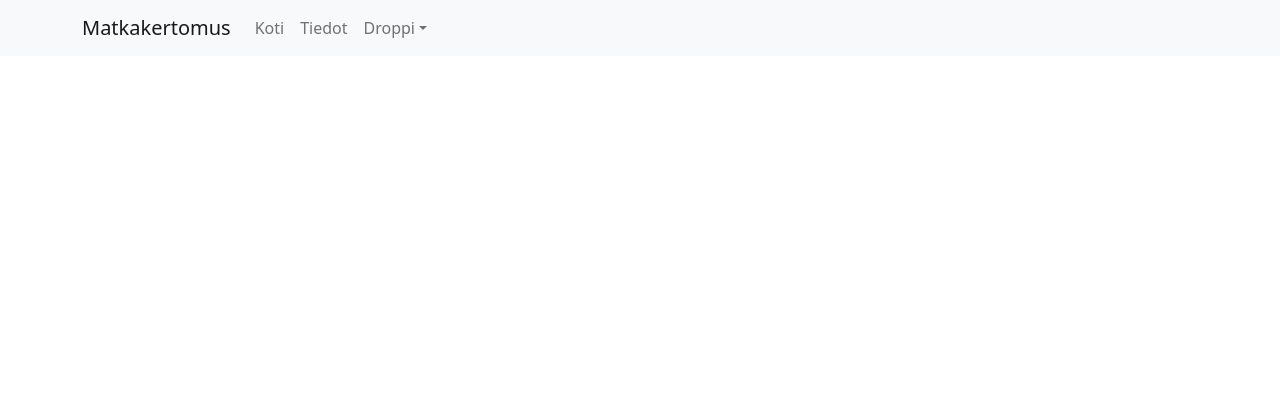
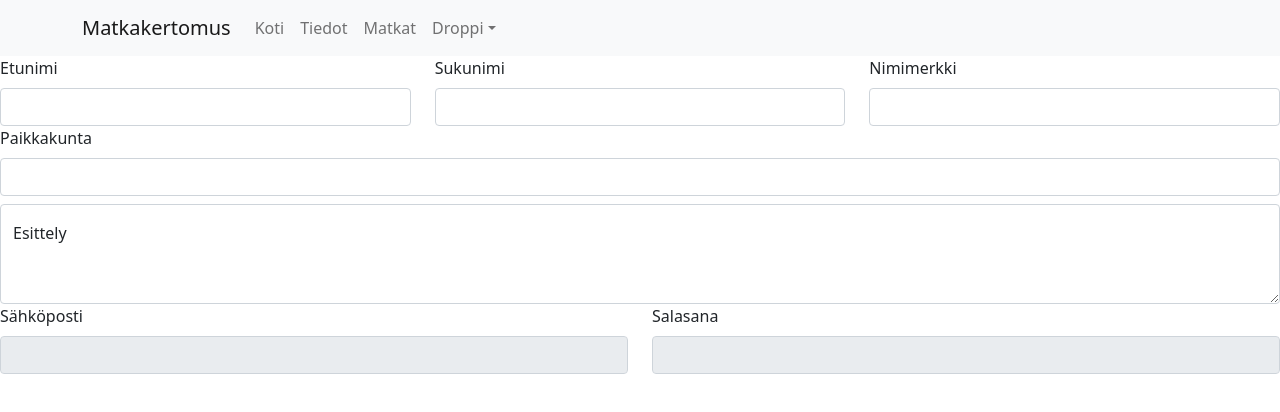
Before and after one commit to OttoH97/Software-production-1, a React (Create React App) app: page / in a window 1280 px wide. Shown: the top 412 px of the page. Built offline with nearby package versions, Linux system fonts and the light colour scheme.

Commit message:
Omatsivut_v1

```diff
--- a/src/Omat_tiedot.js
+++ b/src/Omat_tiedot.js
@@ -1,11 +1,12 @@
 //Omat tiedot hallinta
 import logo from './logo.svg';
 import './App.css';
-import {useState} from 'react';
+import {useState, useEffect} from 'react';
 import { Container } from 'react-bootstrap';
 import { Navbar } from 'react-bootstrap';
 import { Nav } from 'react-bootstrap';
 import { NavDropdown } from 'react-bootstrap';
+import { Form, Button, Row, Col,FloatingLabel } from 'react-bootstrap';
 
 
 function OmatSivut() {
@@ -20,13 +21,57 @@ function OmatSivut() {
             <Nav className="me-auto">
                 <Nav.Link href="#home">Koti</Nav.Link>
                 <Nav.Link href="#link">Tiedot</Nav.Link>
+                <Nav.Link href="#link">Matkat</Nav.Link>
             <NavDropdown title="Droppi" id="basic-nav-dropdown">
-            <NavDropdown.Item href="#action/3.1">123</NavDropdown.Item>
+            <NavDropdown.Item href="#action/3.1">tänne jotain</NavDropdown.Item>
             </NavDropdown>
             </Nav>
         </Navbar.Collapse>
         </Container>
     </Navbar>
+
+<Form>
+    <Row>
+    <Col>
+        <Form.Label>Etunimi</Form.Label>
+        <Form.Control placeholder="" />
+    </Col>
+    <Col>
+        <Form.Label>Sukunimi</Form.Label>
+        <Form.Control placeholder="" />
+    </Col>
+    <Col>
+        <Form.Label>Nimimerkki</Form.Label>
+        <Form.Control placeholder="" />
+    </Col>
+    </Row>
+
+
+        <Form.Group className="mb-2" controlId="salasana">
+        <Form.Label>Paikkakunta</Form.Label>
+        <Form.Control type="text" placeholder="" />
+        </Form.Group>
+
+
+        <FloatingLabel controlId="floatingTextarea2" label="Esittely">
+        <Form.Control
+        as="textarea"
+        placeholder=""
+        style={{ height: '100px' }}
+        />
+        </FloatingLabel>
+
+    <Row>
+    <Col>
+        <Form.Label>Sähköposti</Form.Label>
+        <Form.Control readOnly placeholder="" />
+    </Col>
+    <Col>
+        <Form.Label>Salasana</Form.Label>
+        <Form.Control readOnly placeholder="" />
+    </Col>
+    </Row>
+</Form>
 </div>
     )
 
```
